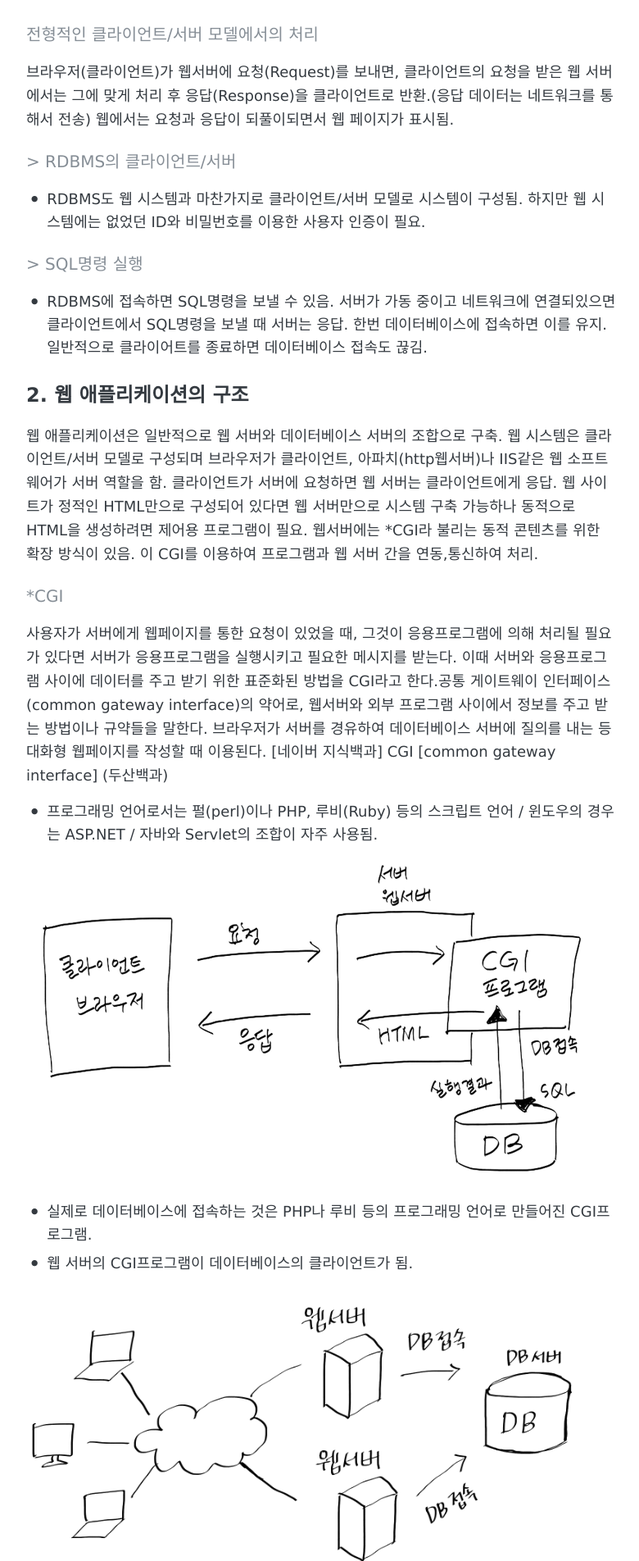
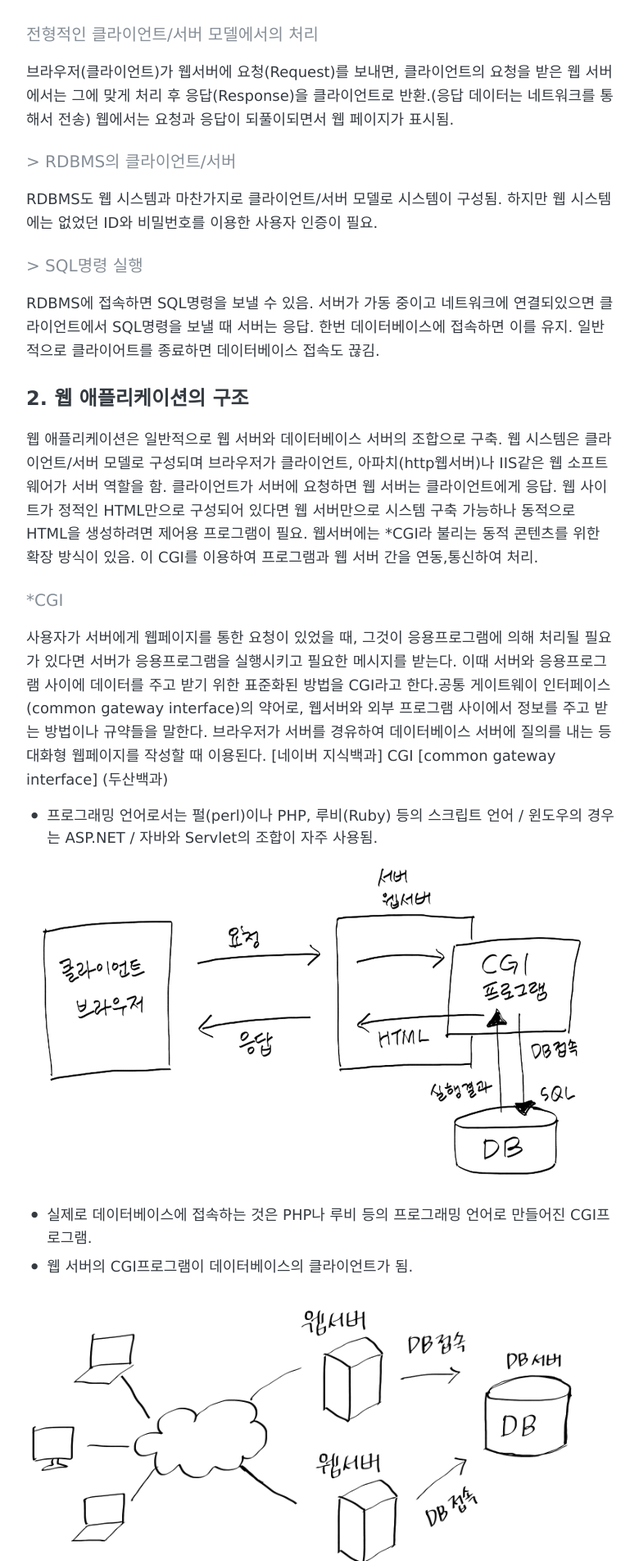
Before and after one commit to donmuk/donmuk.github.io, a Jekyll site: the page built from _posts/2020-11-01-sql-첫걸음-1-3.md, in a window 1280 px wide. Shown: the part 528-2432 px from the top of the page at 82% size, without its empty margins (248-1028 px from the left). Built offline with Jekyll 4.4.1, drawn with Linux system fonts in a browser that asks for light colours; comment, search, counter and statistics services are not loaded.

Commit message:
Add files via upload

```diff
--- a/_posts/2020-11-01-sql-첫걸음-1-3.md
+++ b/_posts/2020-11-01-sql-첫걸음-1-3.md
@@ -17,10 +17,10 @@ keywords: ""
 브라우저(클라이언트)가 웹서버에 요청(Request)를 보내면, 클라이언트의 요청을 받은 웹 서버에서는 그에 맞게 처리 후 응답(Response)을 클라이언트로 반환.(응답 데이터는 네트워크를 통해서 전송) 웹에서는 요청과 응답이 되풀이되면서 웹 페이지가 표시됨.
 
 #### > RDBMS의 클라이언트/서버
-- RDBMS도 웹 시스템과 마찬가지로 클라이언트/서버 모델로 시스템이 구성됨. 하지만 웹 시스템에는 없었던 ID와 비밀번호를 이용한 사용자 인증이 필요.
+RDBMS도 웹 시스템과 마찬가지로 클라이언트/서버 모델로 시스템이 구성됨. 하지만 웹 시스템에는 없었던 ID와 비밀번호를 이용한 사용자 인증이 필요.
 
 #### > SQL명령 실행
-- RDBMS에 접속하면 SQL명령을 보낼 수 있음. 서버가 가동 중이고 네트워크에 연결되있으면 클라이언트에서 SQL명령을 보낼 때 서버는 응답.  한번 데이터베이스에 접속하면 이를 유지. 일반적으로 클라이어트를 종료하면 데이터베이스 접속도 끊김.
+RDBMS에 접속하면 SQL명령을 보낼 수 있음. 서버가 가동 중이고 네트워크에 연결되있으면 클라이언트에서 SQL명령을 보낼 때 서버는 응답.  한번 데이터베이스에 접속하면 이를 유지. 일반적으로 클라이어트를 종료하면 데이터베이스 접속도 끊김.
 
 
 ## 2. 웹 애플리케이션의 구조
```
